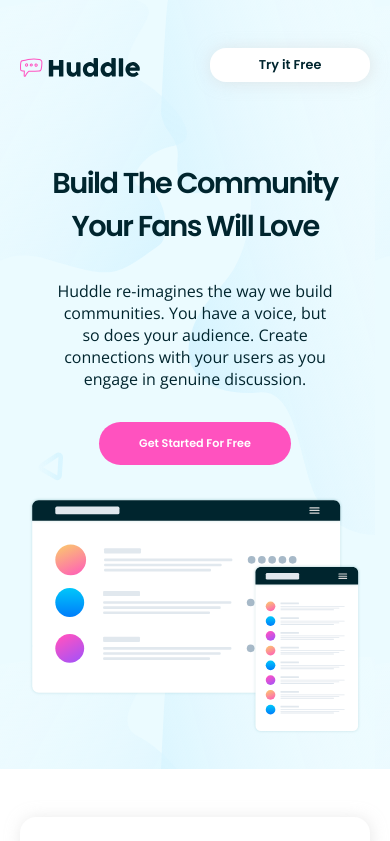
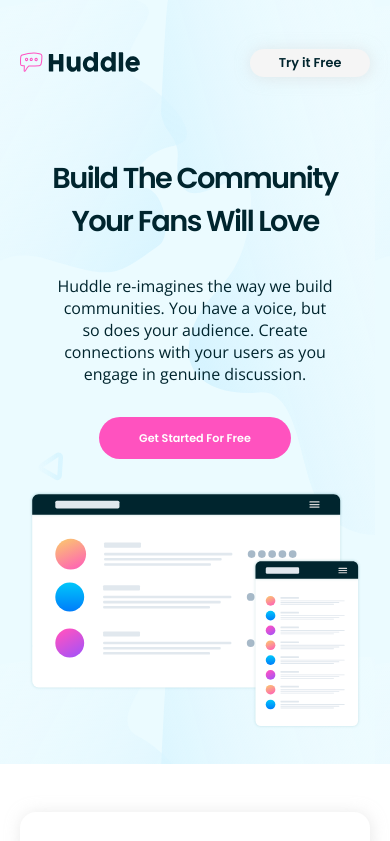
Before and after one commit to joshua-emmanuel/Huddle-Landing-Page, a plain HTML site: page index.html in a window 390 px wide. In both pictures the pointer is over the button "Try it Free". Shown: the top 841 px of the page. Drawn offline with nearby package versions, Linux system fonts and the light colour scheme.

Commit message:
Add files via upload

```diff
--- a/style.css
+++ b/style.css
@@ -63,6 +63,10 @@ button {
     justify-self: end;
 }
 
+.nb__btn:hover {
+    background-color: #f5f5f5;
+}
+
 .logo {
     max-width: 150px;
     /* padding-right: 55rem; */
@@ -102,6 +106,10 @@ button {
     font-weight: bold;
     font-size: .7rem;
     margin-top: 2rem;
+}
+
+.hs__text button:hover {
+    background-color: hsl(322, 100%, 75%);
 }
 
 .hs__img img{
@@ -210,6 +218,10 @@ aside button {
     font-size: 1rem;
     margin-top: 2rem;
     box-shadow: 1px 1px 15px rgba(0, 37, 46, 0.2);
+}
+
+aside button:hover {
+    background-color: hsl(322, 100%, 75%);
 }
 
 footer {
@@ -507,7 +519,11 @@ footer {
     }
 
     .nb__btn {
-        width: 160px;
+        width: 120px;
+        padding-top: .3rem;
+        padding-bottom: .3rem;
+        padding-left: 1rem;
+        padding-right: 1rem;
     }
 
     .container {
```
